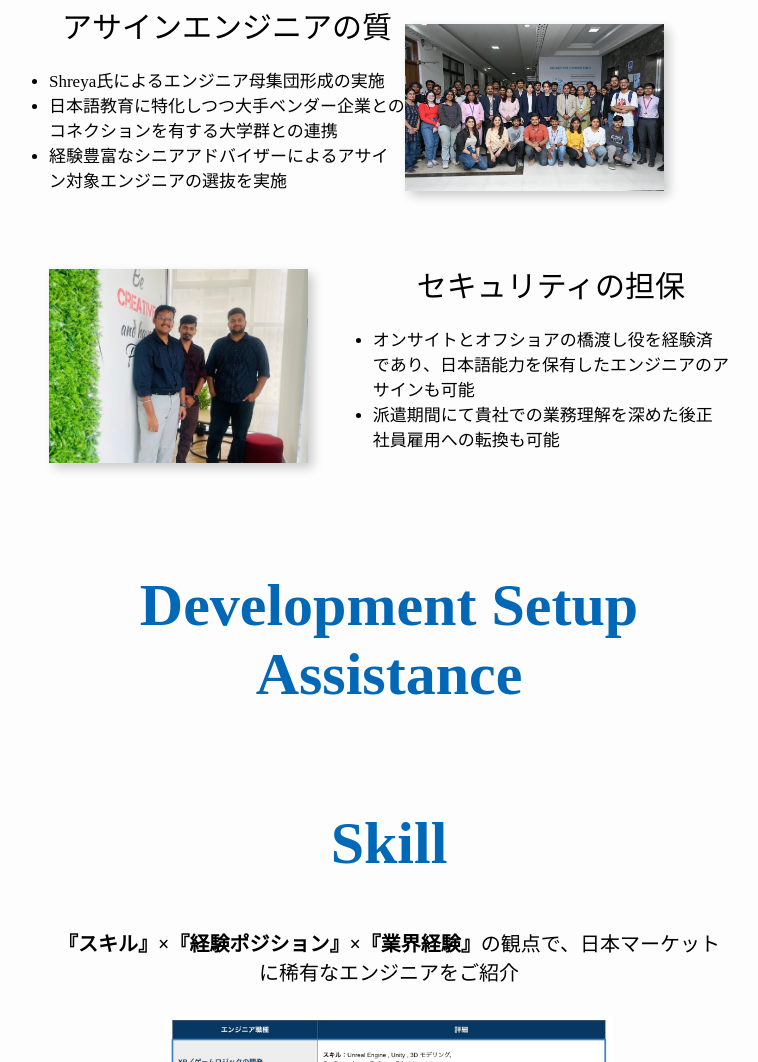
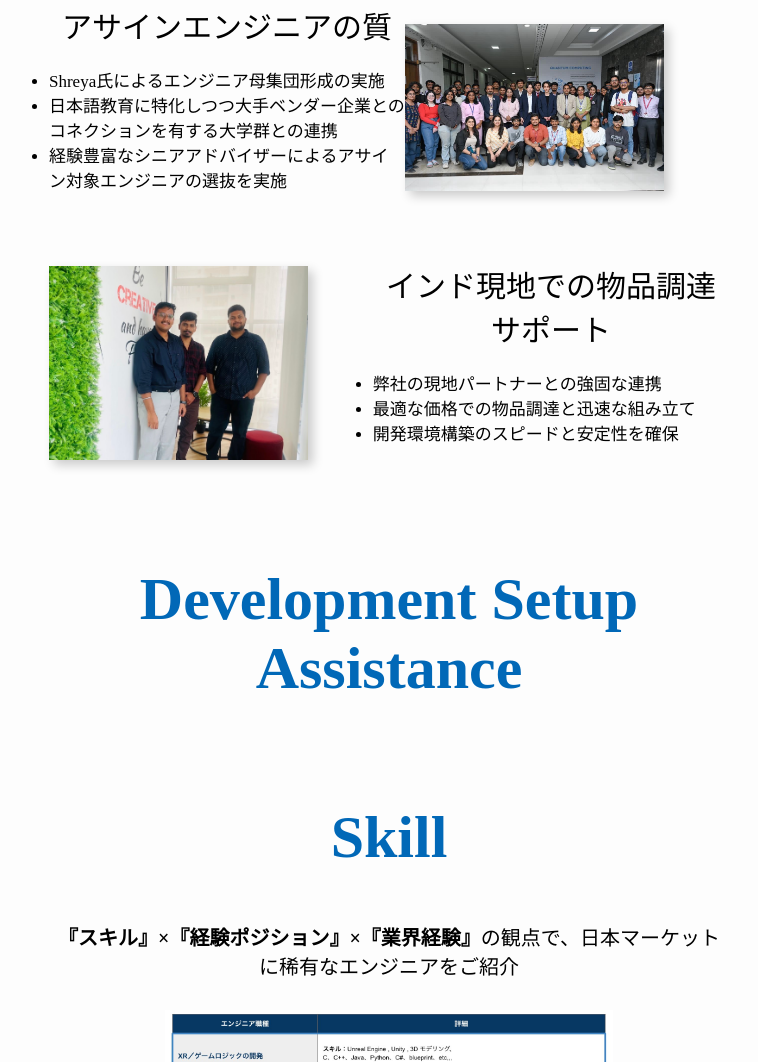
Before and after one commit to pomu-calico/AGG-site, a plain HTML site: page source/feature.html in a window 1280 px wide. Shown: the part 947-2009 px from the top of the page, without its empty margins (251-1009 px from the left). Drawn offline with Linux system fonts and the light colour scheme; some packages are replaced by stand-ins of ours.

Commit message:
5/23 Development Place 修正

```diff
--- a/source/feature.html
+++ b/source/feature.html
@@ -83,12 +83,13 @@
 
             <div style="width: 55%;">
                 <div class="font-serif" style="font-size: 150%; font-weight: 500;">
-                    セキュリティの担保
+                    インド現地での物品調達サポート
                 </div>
                 <div class="article font-gothic">
                     <ul class="align-left">
-                        <li>オンサイトとオフショアの橋渡し役を経験済であり、日本語能力を保有したエンジニアのアサインも可能</li>
-                        <li>派遣期間にて貴社での業務理解を深めた後正社員雇用への転換も可能</li>
+                        <li>弊社の現地パートナーとの強固な連携</li>
+                        <li>最適な価格での物品調達と迅速な組み立て</li>
+                        <li>開発環境構築のスピードと安定性を確保</li>
                     </ul>
                 </div>
             </div>
```
Also changed, not shown: source/development_place.html (+2 -0 lines), source/partnership.html (+0 -1 lines).
